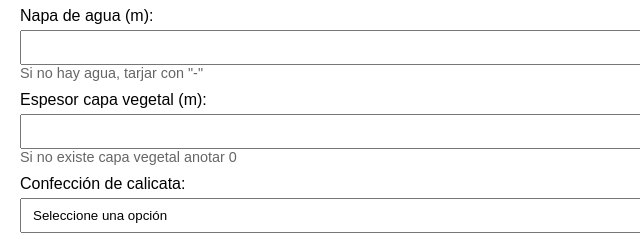
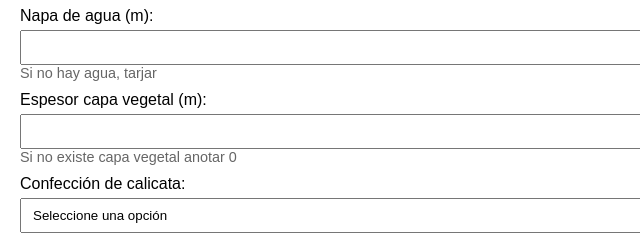
Before and after one commit to Tomscat17/calicatas-appweb-uno, a website: page index.html in a window 1280 px wide. Both pictures are taken after typing "Sample", "Sample", "Sample", "Sample", "Sample" into the empty fields and a click on the button "Iniciar Proyecto". Shown: the part 505-744 px from the top of the page, 0-640 px from the left. Drawn offline with Linux system fonts and the light colour scheme.

Commit message:
Corrige pequeño mensaje en napa de agua

```diff
--- a/index.html
+++ b/index.html
@@ -67,7 +67,7 @@
 
     <div class="form-group">
         <label>Napa de agua (m): <input type="number" id="napa-agua" step="0.01" /></label>
-        <small>Si no hay agua, tarjar con "-"</small>
+        <small>Si no hay agua, tarjar</small>
     </div>
 
     <div class="form-group">
```
